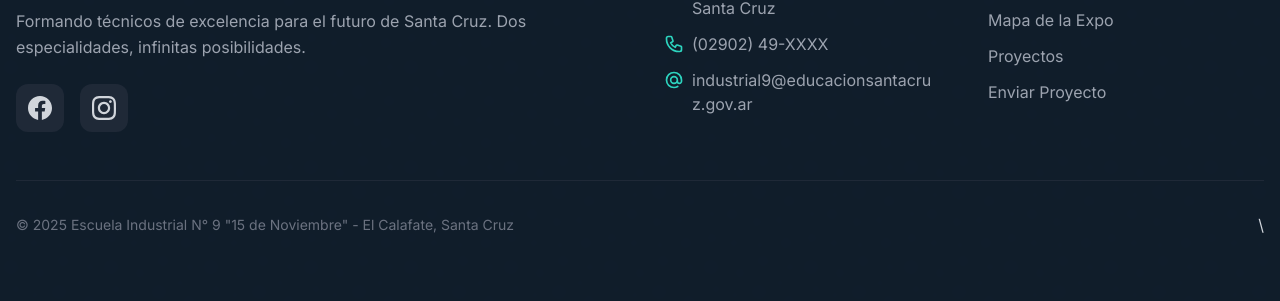
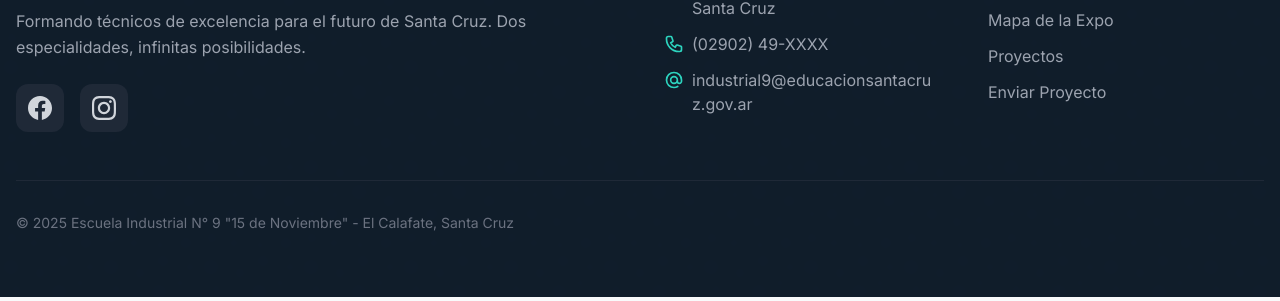
Before and after one commit to pablolimardo/expotecnica2025, a plain HTML site: page index.html in a window 1280 px wide. Shown: the part 6675-6976 px from the top of the page. Drawn offline with nearby package versions, Linux system fonts and the light colour scheme.

Commit message:
Update index.html

```diff
--- a/index.html
+++ b/index.html
@@ -935,11 +935,10 @@
 
             <!-- Línea divisoria -->
             <div class="border-t border-gray-800 pt-8">
-                <div class="flex flex-col md:flex-row justify-between items-center text-center md:text-left space-y-4 md:space-y-0">
+                <div class="flex flex-col md:flex-row justify-between items-center text-center md:text-center space-y-4 md:space-y-0">
                     <p class="text-gray-500 text-sm">
                         © 2025 Escuela Industrial N° 9 "15 de Noviembre" - El Calafate, Santa Cruz
                     </p>
-          \
                 </div>
             </div>
         </div>
```
